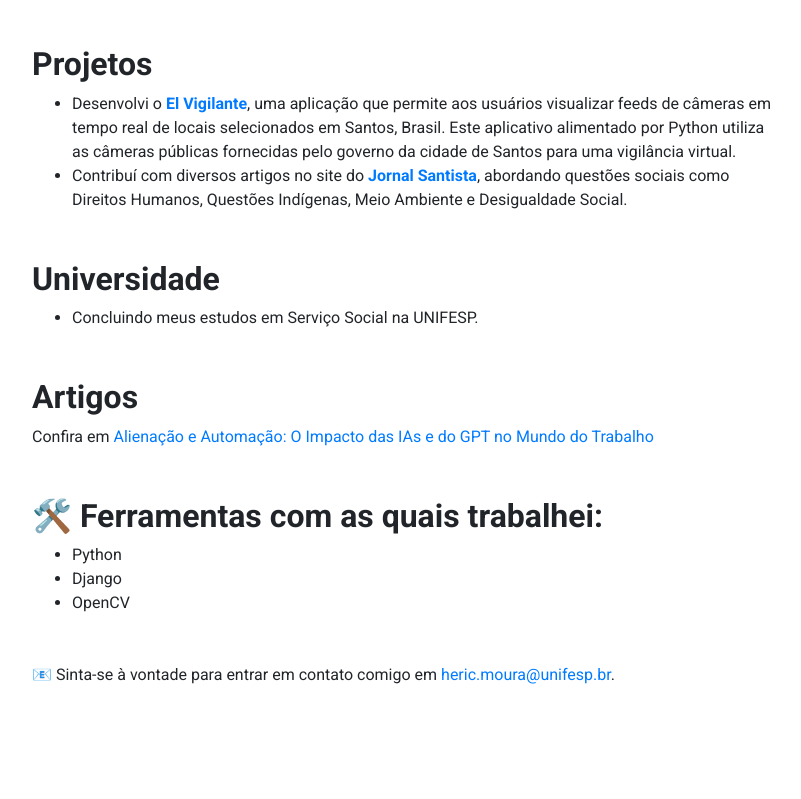
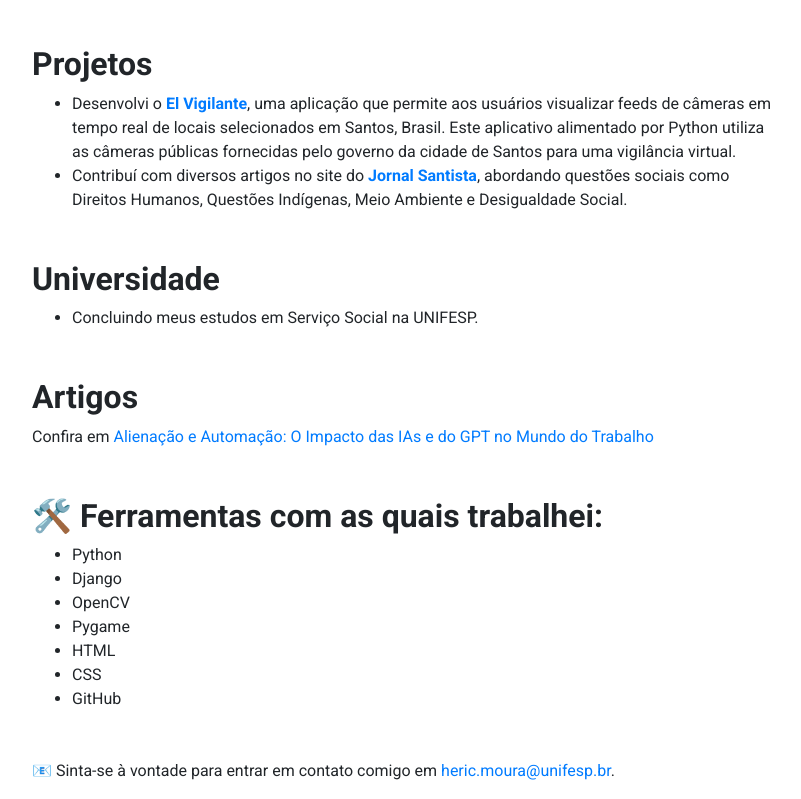
Before and after one commit to hericmr/me, a plain HTML site: page portuguese.html in a window 1280 px wide. Shown: the part 673-1472 px from the top of the page, without its empty margins (233-1034 px from the left). Before the commit the page ends 1376 px from the top, so only its background shows below. Drawn offline with nearby package versions, Linux system fonts and the light colour scheme.

Commit message:
mudei a lista de ferramentas

```diff
--- a/portuguese.html
+++ b/portuguese.html
@@ -99,6 +99,10 @@
                     <li> Python</li>
                     <li> Django</li>
                     <li> OpenCV</li>
+                    <li> Pygame</li>
+                    <li> HTML</li>
+                    <li> CSS</li>
+                    <li> GitHub</li>
                 </ul>
             </div>
 
```
